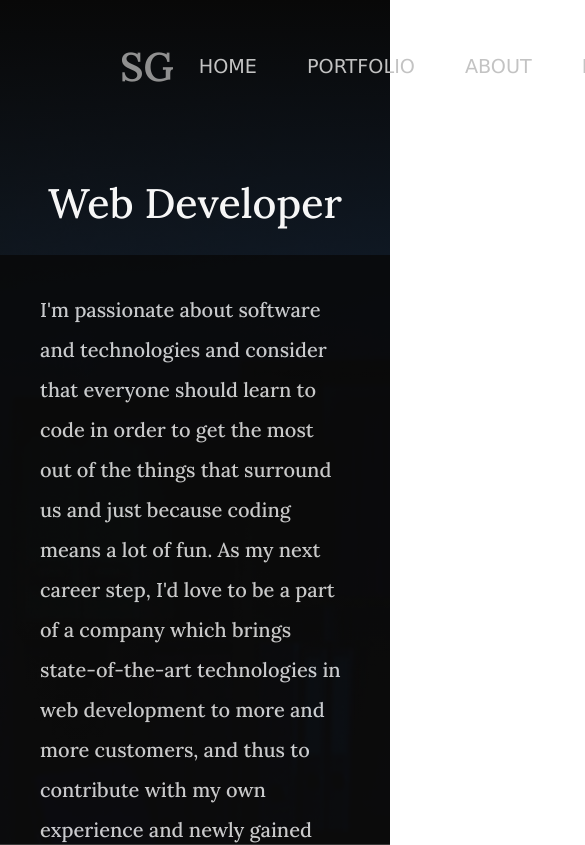
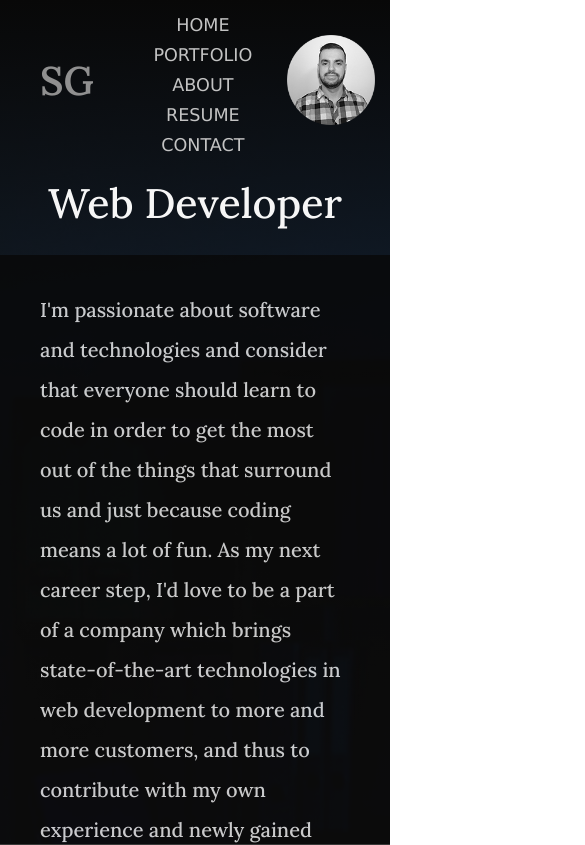
Before and after one commit to Stan-Getz/personal-website, a React (Create React App) app: page / in a window 390 px wide. Shown: the top 845 px of the page, 585 px wide, since content can reach past the window. Built offline with nearby package versions, Linux system fonts and the light colour scheme.

Commit message:
Added responsive style for diff. screens

```diff
--- a/src/components/Header/Navbar.css
+++ b/src/components/Header/Navbar.css
@@ -7,6 +7,7 @@
   flex-direction: row;
   justify-content: space-around;
   /* padding: 20px; */
+  width: 100vw;
 }
 
 .navbar-left {
@@ -14,8 +15,8 @@
   /* flex-grow: 2; */
   justify-content: flex-start;
   align-items: center;
-  /* margin: 25px; */
-  margin-left: 120px;
+  margin: 25px;
+  /* margin-left: 120px; */
 }
 
 .navbar-left a {
@@ -55,7 +56,7 @@ a:after {
 
 .navbar-center {
   display: flex;
-  flex-grow: 1;
+  /* flex-grow: 1; */
   justify-content: center;
   align-items: center;
 }
@@ -63,7 +64,7 @@ a:after {
 .menu-items {
   display: flex;
   flex-direction: row;
-  justify-content: space-around;
+  /* justify-content: space-around; */
   font-family: Verdana, Geneva, Tahoma, sans-serif;
 }
 
@@ -72,7 +73,7 @@ a:after {
   text-transform: uppercase;
   color: var(--lightGrey);
   margin: 25px;
-  font-size: 1.2rem;
+  font-size: 1.1rem;
   position: relative;
 }
 
@@ -82,7 +83,7 @@ a:after {
   width: 0;
   height: 1px;
   display: block;
-  margin-top: 2px;
+  margin-top: 12px;
   right: 0;
   background: var(--lightGrey);
   transition: width 0.2s ease;
@@ -94,7 +95,39 @@ a:after {
   background: var(--lightGrey);
 }
 
+.navbar-right {
+  display: flex;
+  justify-content: flex-start;
+  align-items: flex-end;
+}
+
 .prof-pic {
   width: 5.5rem;
-  margin: 20px 40px;
+  /* padding: 40px 40px 0; */
 }
+
+@media screen and (min-width: 0) and (max-width: 1024px) {
+  .menu-items {
+    display: flex;
+    flex-direction: column;
+    justify-content: center;
+    flex-wrap: wrap;
+    align-items: center;
+    margin-top: 10px;
+  }
+
+  .navbar-center a {
+    text-decoration: none;
+    text-transform: uppercase;
+    color: var(--lightGrey);
+    margin: 5px;
+    font-size: 1.1rem;
+    /* position: relative; */
+  }
+
+  .navbar-right {
+    display: flex;
+    justify-content: center;
+    align-items: center;
+  }
+}
```
